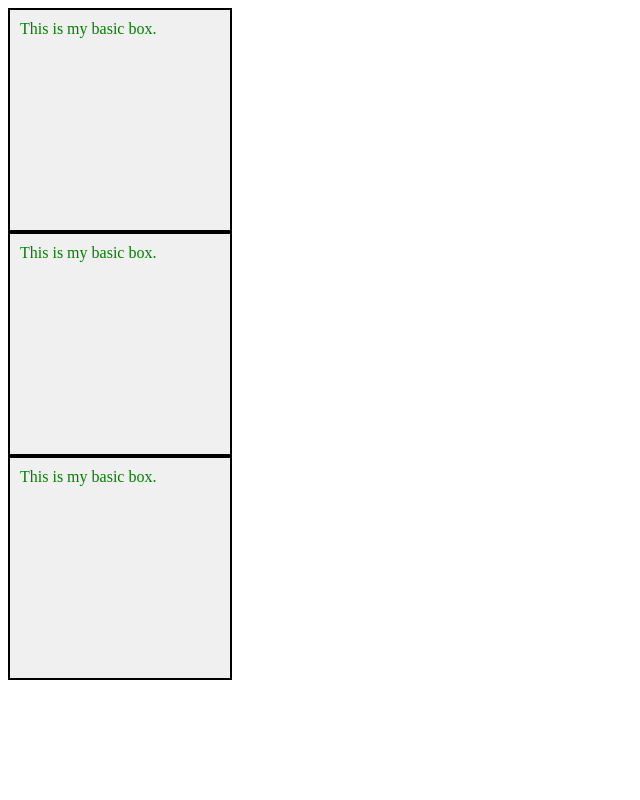
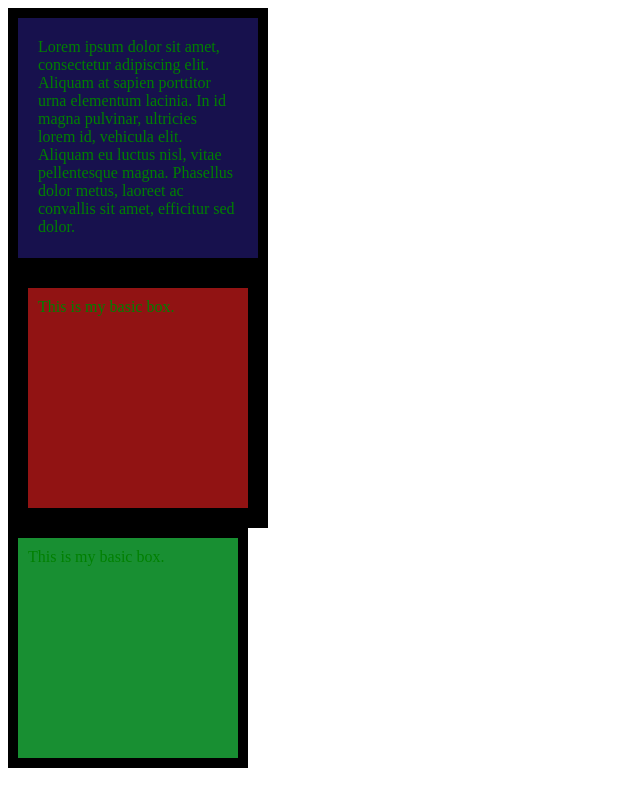
Before and after one commit to GrammarLove/LearningWeb, a plain HTML site: page index.html in a window 1280 px wide. Shown: the whole page, without its empty margins (0-640 px from the left). Drawn offline with Linux system fonts and the light colour scheme.

Commit message:
Add files via upload

```diff
--- a/index.html
+++ b/index.html
@@ -11,38 +11,49 @@
     .basic-box {
             width: 200px;
             height: 200px;
-            border: 2px solid #000;
-            background-color: #f0f0f0;
+            border: 10px solid #000;
+            background-color: #17114d;
+            padding: 20px;
+            color: green;
+    }
+    .basic-box2 {
+            width: 200px;
+            height: 200px;
+            border: 20px solid #000;
+            background-color: #911313;
             padding: 10px;
             color: green;
     }
 
-
-
+    .basic-box3 {
+            width: 200px;
+            height: 200px;
+            border: 10px solid #000;
+            background-color: #188f32;
+            padding: 10px;
+            color: green;
+    }
   </style>
 </head>
 
 <body>
 <div class="basic-box">
-This is my basic box.
+  Lorem ipsum dolor sit amet, consectetur adipiscing elit. Aliquam at sapien porttitor urna elementum lacinia. In
+  id magna pulvinar, ultricies lorem id, vehicula elit. Aliquam eu luctus nisl, vitae pellentesque magna. Phasellus
+  dolor metus, laoreet ac convallis sit amet, efficitur sed dolor.
 
 </div>
 
-<div class="basic-box">
+<div class="basic-box2">
   This is my basic box.
   </div>
 
-  <div class="basic-box">
+  <div class="basic-box3">
     This is my basic box.
     </div>
 
   <!-- TODOs:
 1. Create 3 Boxes using the div element.
-
-
-
-
-
 2. Set their sizes to 200px heigh by 200px wide.
 3. Set different background colors for each of the boxes (I used cadetblue, gold and indianred).
 4. Add a paragraph <p> element into the first div and add the following words:
```
